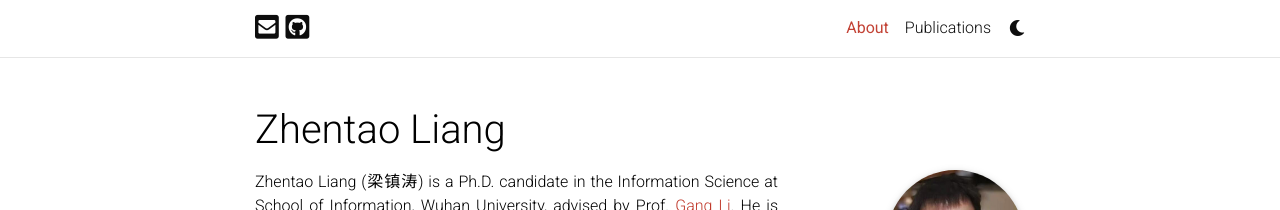
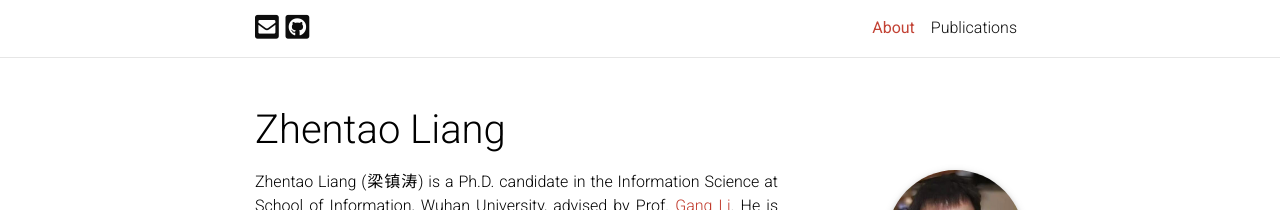
Before and after one commit to tomleung1996/tomleung1996.github.io, a Jekyll site: the page built from _pages/about.md, in a window 1280 px wide. Shown: the top 210 px of the page. Built offline with Jekyll 4.4.1, drawn with Linux system fonts in a browser that asks for light colours; full-size pictures stand in for the smaller copies a plugin makes; comment, search, counter and statistics services are not loaded; a style sheet for code colours, icons or effects is not loaded.

Commit message:
disable dark mode

```diff
--- a/_config.yml
+++ b/_config.yml
@@ -265,7 +265,7 @@ more_authors_animation_delay: 10  # more authors are revealed on click using ani
 # -----------------------------------------------------------------------------
 
 imagemagick:
-  enabled: true # enables responsive images for your site (recomended, see https://github.com/alshedivat/al-folio/issues/537)
+  enabled: false # enables responsive images for your site (recomended, see https://github.com/alshedivat/al-folio/issues/537)
   widths:
     - 480
     - 800
@@ -301,7 +301,7 @@ enable_masonry:             true   # enables automatic project cards arangement
 enable_math:                true   # enables math typesetting (uses MathJax)
 enable_tooltips:            false  # enables automatic tooltip links generated
                                    # for each section titles on pages and posts
-enable_darkmode:            true   # enables switching between light/dark modes
+enable_darkmode:            false   # enables switching between light/dark modes
 enable_navbar_social:       true  # enables displaying social links in the
                                    # navbar on the about page
 enable_project_categories:  true   # enables categorization of projects into
```
